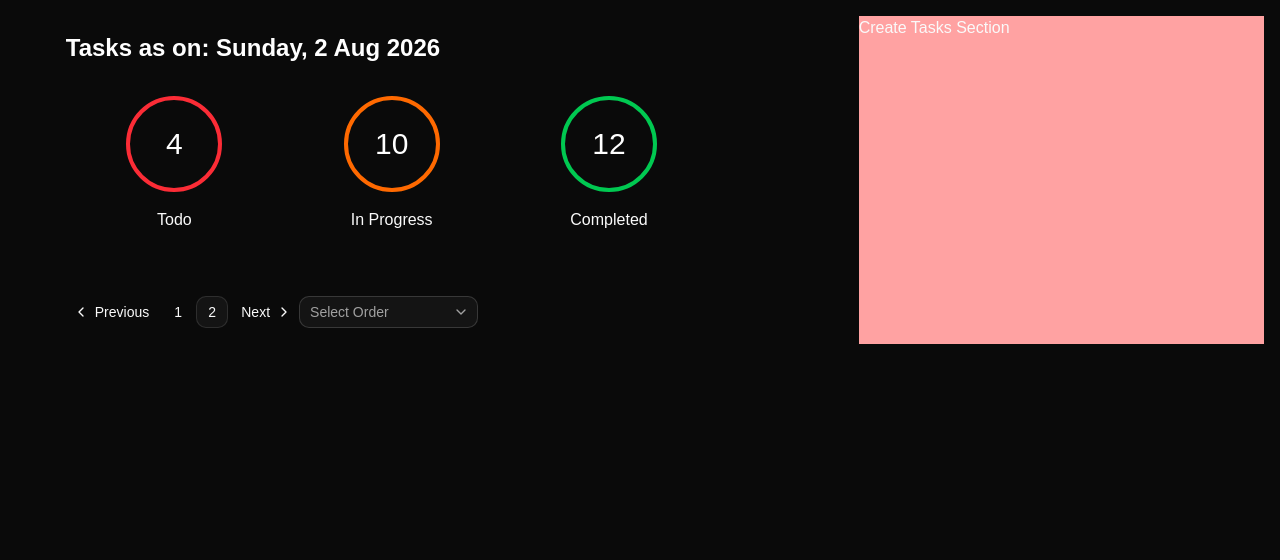
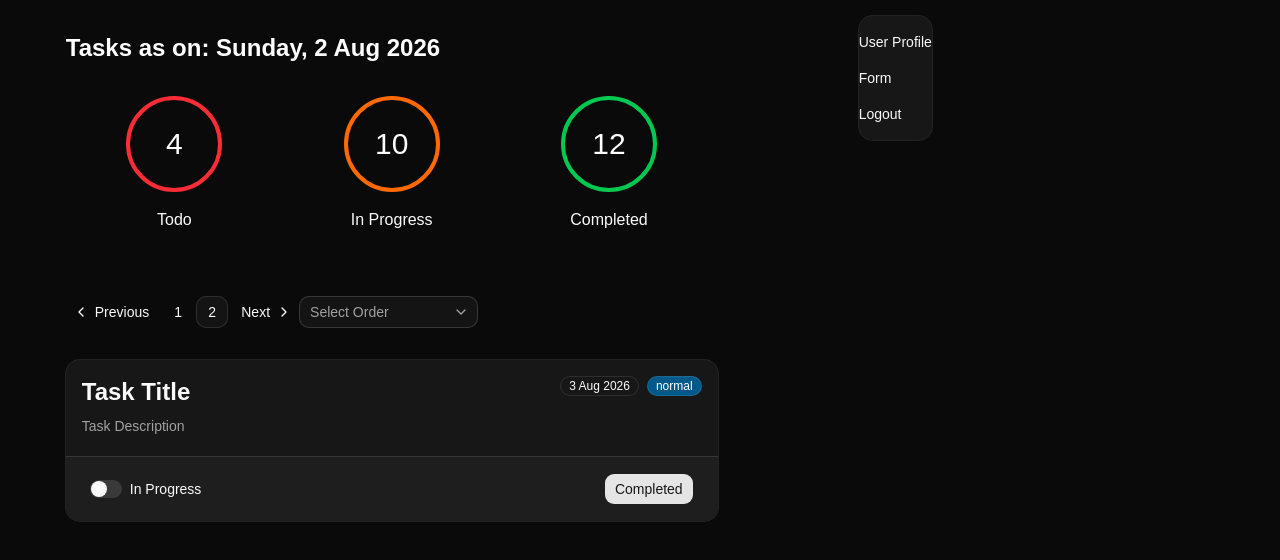
Before and after one commit to dydydan1/CRUD_REACT, a React (Vite) app: page /tasks in a window 1280 px wide. Shown: the top 560 px of the page. Built offline with nearby package versions, Linux system fonts and the light colour scheme.

Commit message:
add props to the task, add  card for task component

```diff
--- a/src/components/filterBar/filterBar.jsx
+++ b/src/components/filterBar/filterBar.jsx
@@ -3,7 +3,7 @@ import {OrderSelect} from "@/components/orderSelect/orderSelect.jsx";
 export function FilterBar() {
   return (
     <>
-      <nav className="flex flex-row justify-between pr-60">
+      <nav className="flex flex-row justify-between pr-60  mb-8">
         <TaskPagination />
         <OrderSelect />
       </nav>
--- /dev/null
+++ b/src/components/task/task.jsx
@@ -0,0 +1,88 @@
+import {
+  Card,
+  CardDescription,
+  CardFooter,
+  CardHeader,
+  CardTitle,
+} from "@/components/ui/card";
+import { Label } from "@/components/ui/label"
+import { Switch } from "@/components/ui/switch"
+import { Badge } from "@/components/ui/badge";
+import { Button } from "@/components/ui/button";
+
+export function Task(props) {
+  const {
+    title = "Task Title",
+    description = "Task Description",
+    dueDate =   "2026-08-03T00:00:00.000Z",
+    status = "todo",
+    priority = "normal",
+  } = props;
+
+  const formatDate = dueDate
+    ? new Date(dueDate).toLocaleDateString("en-GB", {
+        day: "numeric",
+        month: "short",
+        year: "numeric",
+      })
+    : "No due date";
+
+  return (
+    <Card className="w-full mb-8">
+      <CardHeader >
+  <div className="flex items-start justify-between ">
+
+    <div className="flex flex-col gap-2">
+      <CardTitle className="font-semibold text-2xl">
+        {title}
+      </CardTitle>
+
+      <CardDescription>
+        {description}
+      </CardDescription>
+    </div>
+
+    <div className="flex items-center gap-2">
+      <Badge variant="outline">
+        {formatDate}
+      </Badge>
+
+       {priority === "normal" && (
+            <Badge className="bg-sky-800 text-white" variant="outline">
+        {priority}
+    </Badge>
+)}
+       {priority === "medium" && (
+            <Badge className="bg-orange-800 text-white" variant="outline">
+        {priority}
+    </Badge>
+)}
+
+       {priority === "high" && (
+            <Badge className="bg-red-800 text-white" variant="outline">
+        {priority}
+    </Badge>
+)}
+    </div>
+
+    </div>
+    </CardHeader>
+
+      <CardFooter className="flex justify-between border-t px-6 pt-4">
+
+         <div className="flex items-center space-x-2">
+            <Switch
+            checked={status==="in-progress" ? true : false}
+            onCheckedChange={()=> console.log("Switch toggled")}
+            id="in-Progress" />
+            <Label htmlFor="in-Progress">In Progress</Label>
+        </div>
+
+        <Button>
+          Completed
+        </Button>
+      </CardFooter>
+
+    </Card>
+  );
+}
--- /dev/null
+++ b/src/components/taskSidebar/taskSidebar.jsx
@@ -0,0 +1,13 @@
+import {Card} from "@/components/ui/card";
+
+export function TaskSidebar(){
+    return(
+        <section>
+            <Card>
+                <p>User Profile</p>
+                <p>Form</p>
+                <p>Logout</p>
+            </Card>
+        </section>
+    )
+}
--- /dev/null
+++ b/src/components/ui/badge.jsx
@@ -0,0 +1,49 @@
+import { mergeProps } from "@base-ui/react/merge-props"
+import { useRender } from "@base-ui/react/use-render"
+import { cva } from "class-variance-authority";
+
+import { cn } from "@/lib/utils"
+
+const badgeVariants = cva(
+  "group/badge inline-flex h-5 w-fit shrink-0 items-center justify-center gap-1 overflow-hidden rounded-4xl border border-transparent px-2 py-0.5 text-xs font-medium whitespace-nowrap transition-all focus-visible:border-ring focus-visible:ring-[3px] focus-visible:ring-ring/50 has-data-[icon=inline-end]:pr-1.5 has-data-[icon=inline-start]:pl-1.5 aria-invalid:border-destructive aria-invalid:ring-destructive/20 dark:aria-invalid:ring-destructive/40 [&>svg]:pointer-events-none [&>svg]:size-3!",
+  {
+    variants: {
+      variant: {
+        default: "bg-primary text-primary-foreground [a]:hover:bg-primary/80",
+        secondary:
+          "bg-secondary text-secondary-foreground [a]:hover:bg-secondary/80",
+        destructive:
+          "bg-destructive/10 text-destructive focus-visible:ring-destructive/20 dark:bg-destructive/20 dark:focus-visible:ring-destructive/40 [a]:hover:bg-destructive/20",
+        outline:
+          "border-border text-foreground [a]:hover:bg-muted [a]:hover:text-muted-foreground",
+        ghost:
+          "hover:bg-muted hover:text-muted-foreground dark:hover:bg-muted/50",
+        link: "text-primary underline-offset-4 hover:underline",
+      },
+    },
+    defaultVariants: {
+      variant: "default",
+    },
+  }
+)
+
+function Badge({
+  className,
+  variant = "default",
+  render,
+  ...props
+}) {
+  return useRender({
+    defaultTagName: "span",
+    props: mergeProps({
+      className: cn(badgeVariants({ variant }), className),
+    }, props),
+    render,
+    state: {
+      slot: "badge",
+      variant,
+    },
+  });
+}
+
+export { Badge, badgeVariants }
--- /dev/null
+++ b/src/components/ui/label.jsx
@@ -0,0 +1,20 @@
+import * as React from "react"
+
+import { cn } from "@/lib/utils"
+
+function Label({
+  className,
+  ...props
+}) {
+  return (
+    <label
+      data-slot="label"
+      className={cn(
+        "flex items-center gap-2 text-sm leading-none font-medium select-none group-data-[disabled=true]:pointer-events-none group-data-[disabled=true]:opacity-50 peer-disabled:cursor-not-allowed peer-disabled:opacity-50",
+        className
+      )}
+      {...props} />
+  );
+}
+
+export { Label }
--- /dev/null
+++ b/src/components/ui/switch.jsx
@@ -0,0 +1,26 @@
+import { Switch as SwitchPrimitive } from "@base-ui/react/switch"
+
+import { cn } from "@/lib/utils"
+
+function Switch({
+  className,
+  size = "default",
+  ...props
+}) {
+  return (
+    <SwitchPrimitive.Root
+      data-slot="switch"
+      data-size={size}
+      className={cn(
+        "peer group/switch relative inline-flex shrink-0 items-center rounded-full border border-transparent transition-all outline-none after:absolute after:-inset-x-3 after:-inset-y-2 focus-visible:border-ring focus-visible:ring-3 focus-visible:ring-ring/50 aria-invalid:border-destructive aria-invalid:ring-3 aria-invalid:ring-destructive/20 data-[size=default]:h-[18.4px] data-[size=default]:w-[32px] data-[size=sm]:h-[14px] data-[size=sm]:w-[24px] dark:aria-invalid:border-destructive/50 dark:aria-invalid:ring-destructive/40 data-checked:bg-primary data-unchecked:bg-input dark:data-unchecked:bg-input/80 data-disabled:cursor-not-allowed data-disabled:opacity-50",
+        className
+      )}
+      {...props}>
+      <SwitchPrimitive.Thumb
+        data-slot="switch-thumb"
+        className="pointer-events-none block rounded-full bg-background ring-0 transition-transform group-data-[size=default]/switch:size-4 group-data-[size=sm]/switch:size-3 group-data-[size=default]/switch:data-checked:translate-x-[calc(100%-2px)] group-data-[size=sm]/switch:data-checked:translate-x-[calc(100%-2px)] dark:data-checked:bg-primary-foreground group-data-[size=default]/switch:data-unchecked:translate-x-0 group-data-[size=sm]/switch:data-unchecked:translate-x-0 dark:data-unchecked:bg-foreground" />
+    </SwitchPrimitive.Root>
+  );
+}
+
+export { Switch }
--- a/src/pages/tasks/tasks.jsx
+++ b/src/pages/tasks/tasks.jsx
@@ -1,6 +1,7 @@
 import { FilterBar } from "@/components/filterBar/filterBar.jsx";
 import { TasksCounter } from "@/components/tasksCounter/tasksCounter";
-
+import {  Task } from "@/components/task/task.jsx";
+import  {TaskSidebar}  from "@/components/taskSidebar/taskSidebar.jsx";
 function Tasks() {
   return (
     <section className="flex flex-row w-full p-4 gap-8">
@@ -19,13 +20,14 @@ function Tasks() {
             <TasksCounter count={12} type="completed" />
           </div>
           <FilterBar />
+          <Task />
           </div>
         </div>
 
       </section>
 
-      <section className="flex basis-1/3 bg-red-300">
-        Create Tasks Section
+      <section className="flex basis-1/3 ">
+        <TaskSidebar />
       </section>
 
     </section>
```
Also changed, not shown: src/components/taskSidebar/taskSidebar.module.css (added).
